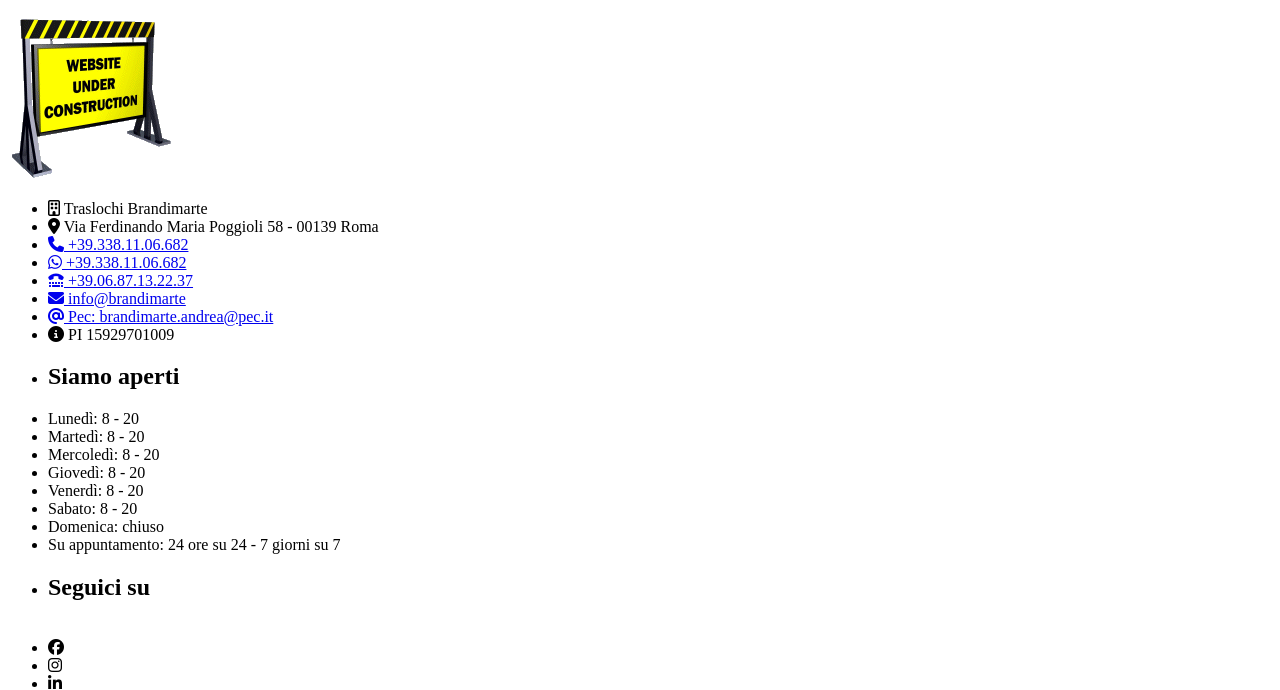
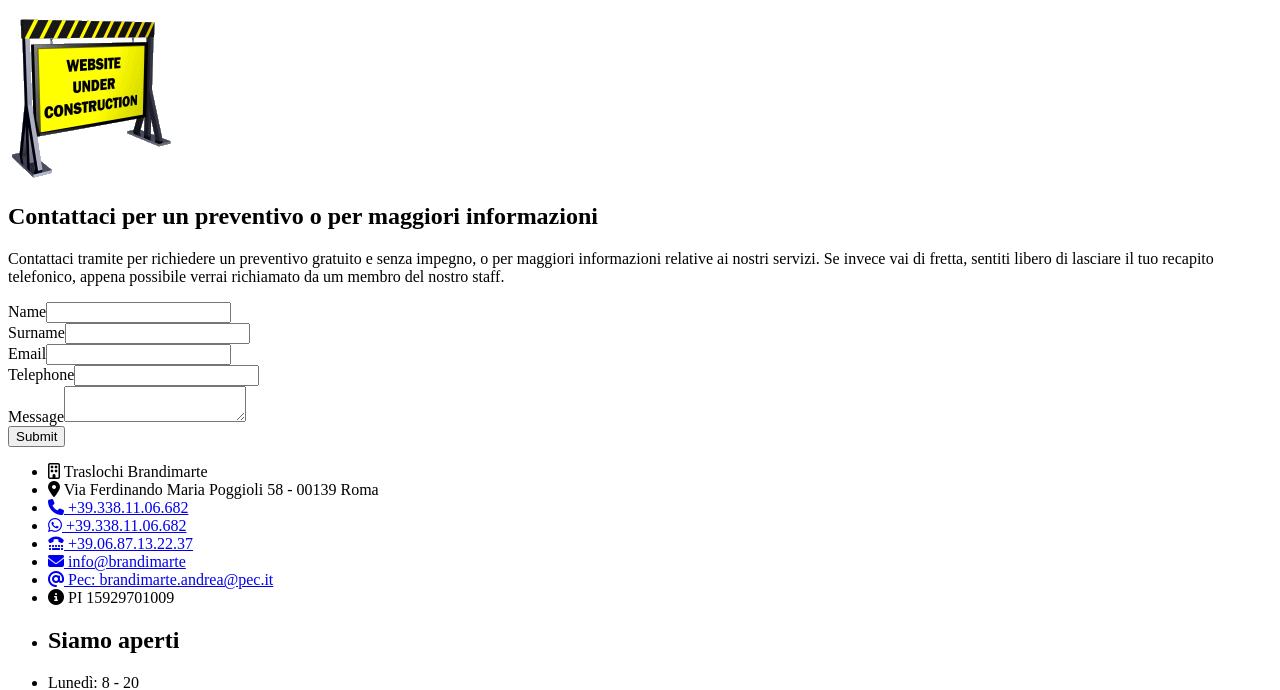
Before and after one commit to MarcoValeri/traslochi_brandimarte, a Symfony app: template templates/pages/contatti.html.twig in a window 1280 px wide. Shown: the part 376-1066 px from the top of the page. Run offline with Twig, Linux system fonts and the light colour scheme; the template is opened without the code that fills it, so the values that code supplies are empty; form fields are guessed from the names that the template uses; some libraries are stand-ins or nearby versions.

Commit message:
Add some validation form inside the contatti form

```diff
--- a/composer.json
+++ b/composer.json
@@ -15,6 +15,7 @@
         "symfony/framework-bundle": "5.3.*",
         "symfony/runtime": "5.3.*",
         "symfony/twig-bundle": "5.3.*",
+        "symfony/validator": "5.3.*",
         "symfony/webpack-encore-bundle": "^1.12",
         "symfony/yaml": "5.3.*",
         "twig/extra-bundle": "^2.12|^3.0",
--- a/templates/pages/contatti.html.twig
+++ b/templates/pages/contatti.html.twig
@@ -18,10 +18,40 @@ Contatti
     </section>
 </section>
 
-<main>
-
-{{ form_start(form_contact) }}
-{{ form_end(form_contact) }}
-
+<main class="contatti-main">
+    <section class="contatti-main-title">
+        <h2>Contattaci per un preventivo o per maggiori informazioni</h2>
+        <p>
+            Contattaci tramite per richiedere un preventivo gratuito e senza impegno,
+            o per maggiori informazioni relative ai nostri servizi.
+            Se invece vai di fretta, sentiti libero di lasciare il tuo recapito telefonico,
+            appena possibile verrai richiamato da um membro del nostro staff.
+        </p>
+    </section>
+    <section class="contatti-main-form">
+        {{ form_start(form_contact) }}
+            <section class="contatti-main-form-errors">
+                {{ form_errors(form_contact) }}
+            </section>
+            <section class="contatti-main-form-name">
+                {{ form_row(form_contact.name) }}
+            </section>
+            <section class="contatti-main-form-surname">
+                {{ form_row(form_contact.surname) }}
+            </section>
+            <section class="contatti-main-form-email">
+                {{ form_row(form_contact.email) }}
+            </section>
+            <section class="contatti-main-form-telephone">
+                {{ form_row(form_contact.telephone) }}
+            </section>
+            <section class="contatti-main-form-message">
+                {{ form_row(form_contact.message) }}
+            </section>
+            <section class="contatti-main-form-submit">
+                {{ form_row(form_contact.submit) }}
+            </section>
+        {{ form_end(form_contact) }}
+    </section>
 </main>
 {% endblock %}
```
Also changed, not shown: src/Controller/ContattiController.php (+42 -5 lines), 4 other files.
